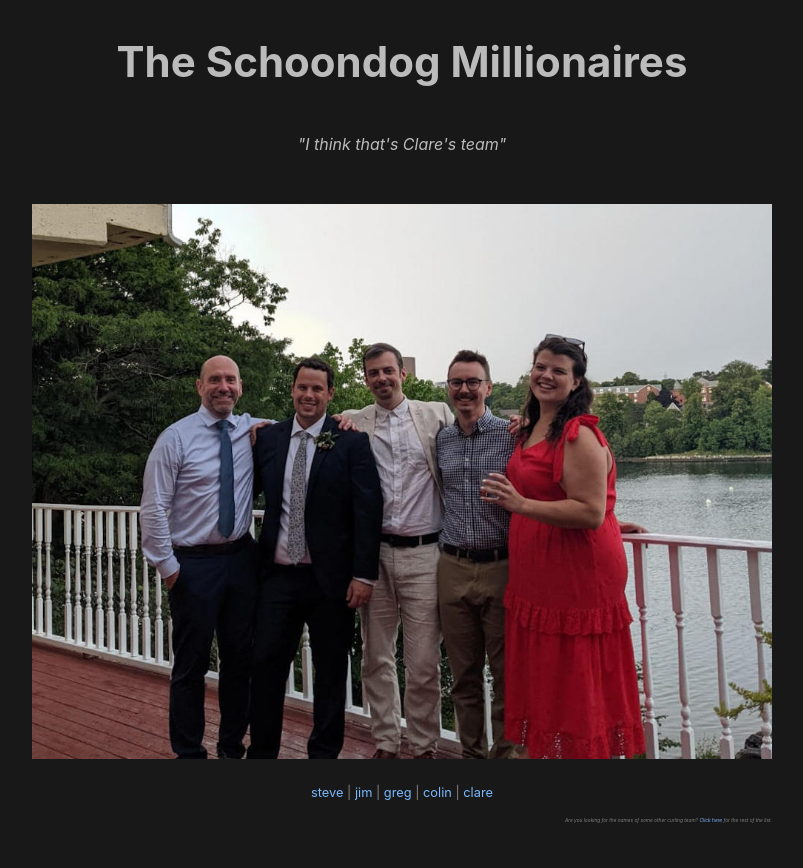
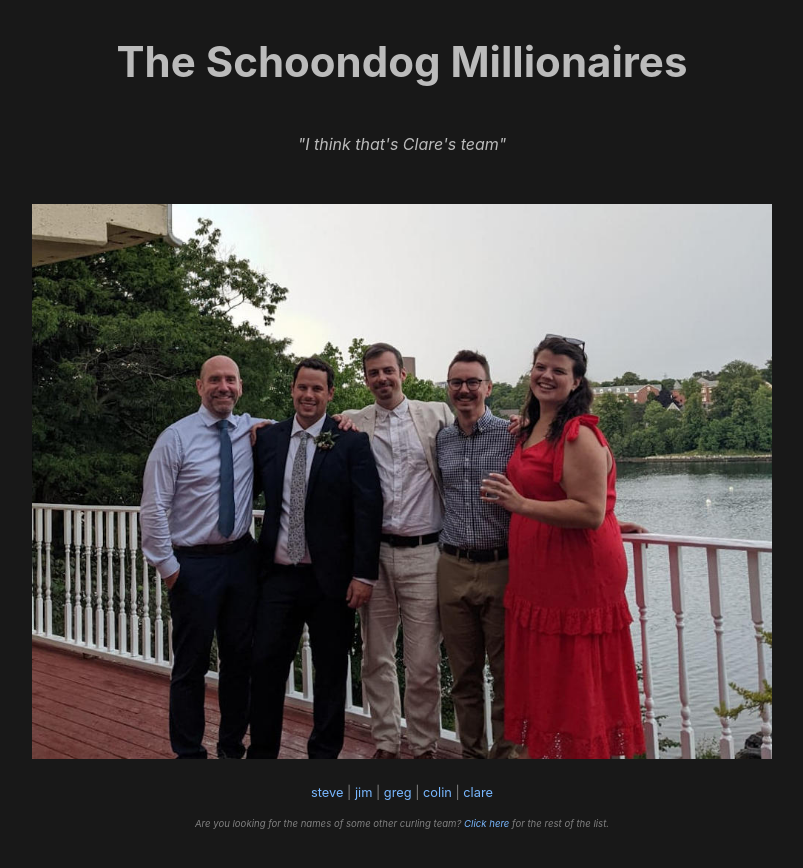
Before and after one commit to colindouglas/schoon.dog, a Jekyll site: the page built from index.md, in a window 1280 px wide. Shown: the top 868 px of the page, without its empty margins (238-1041 px from the left). Built offline with Jekyll 4.4.1, drawn with Linux system fonts in a browser that asks for light colours.

Commit message:
adjust text style

```diff
--- a/index.md
+++ b/index.md
@@ -17,6 +17,6 @@ title: Schoondog Millionaires
 <p style="color:gray; font-size:80%; text-align:center;" markdown="1">
  [steve](mailto:steve@schoon.dog) | [jim](mailto:jim@schoon.dog) | [greg](mailto:greg@schoon.dog) | [colin](mailto:colin@schoon.dog) | [clare](mailto:clare@schoon.dog) </p>
 
-<p style="color:gray; font-size:30%; text-align:right;" markdown="1">
+<p style="color:gray; font-size:60%; text-align:center;" markdown="1">
 <i>Are you looking for the names of some other curling team? [Click here](http://www.schoon.dog/who) for the rest of the list.</i>
 </p>
```
